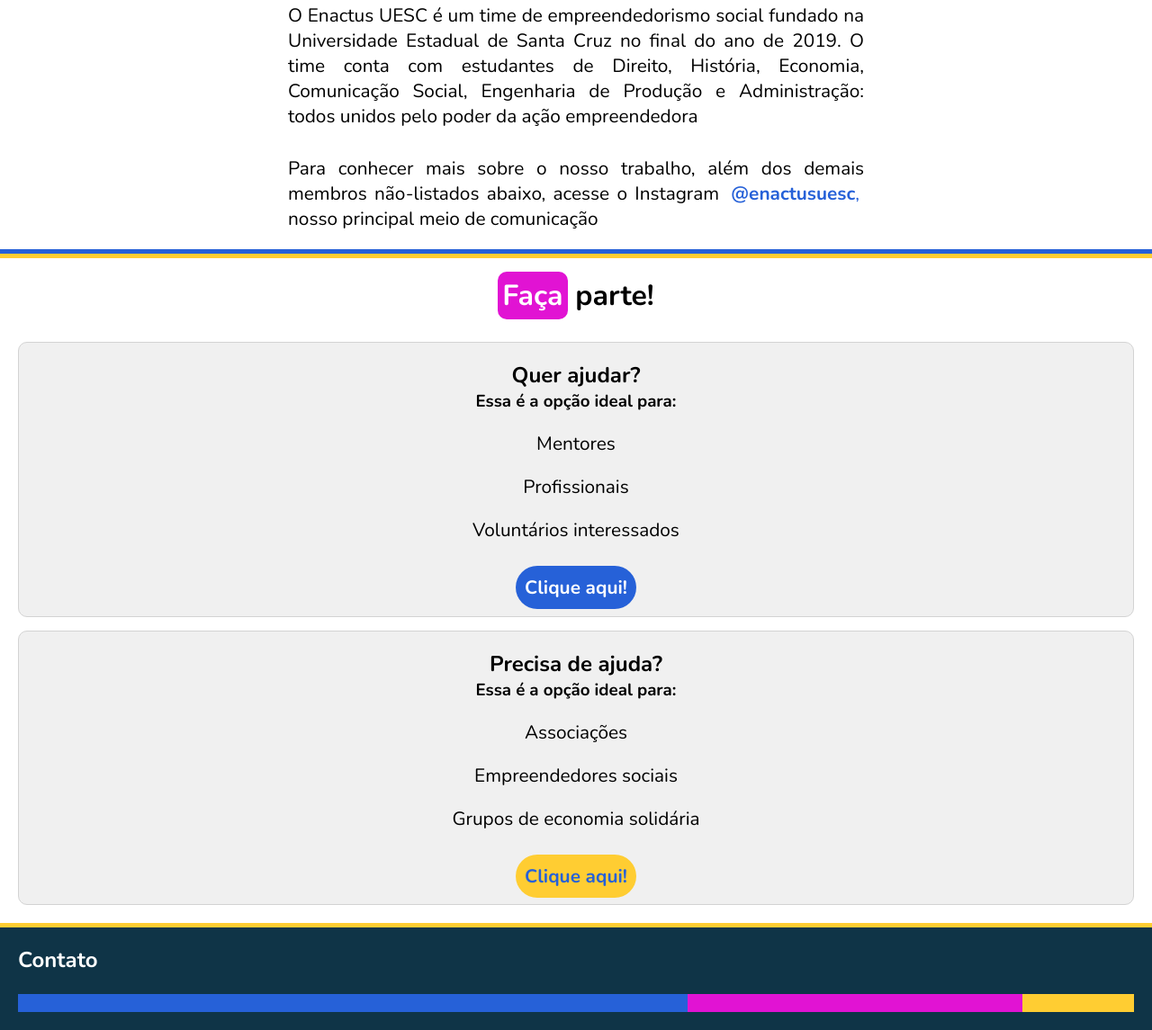
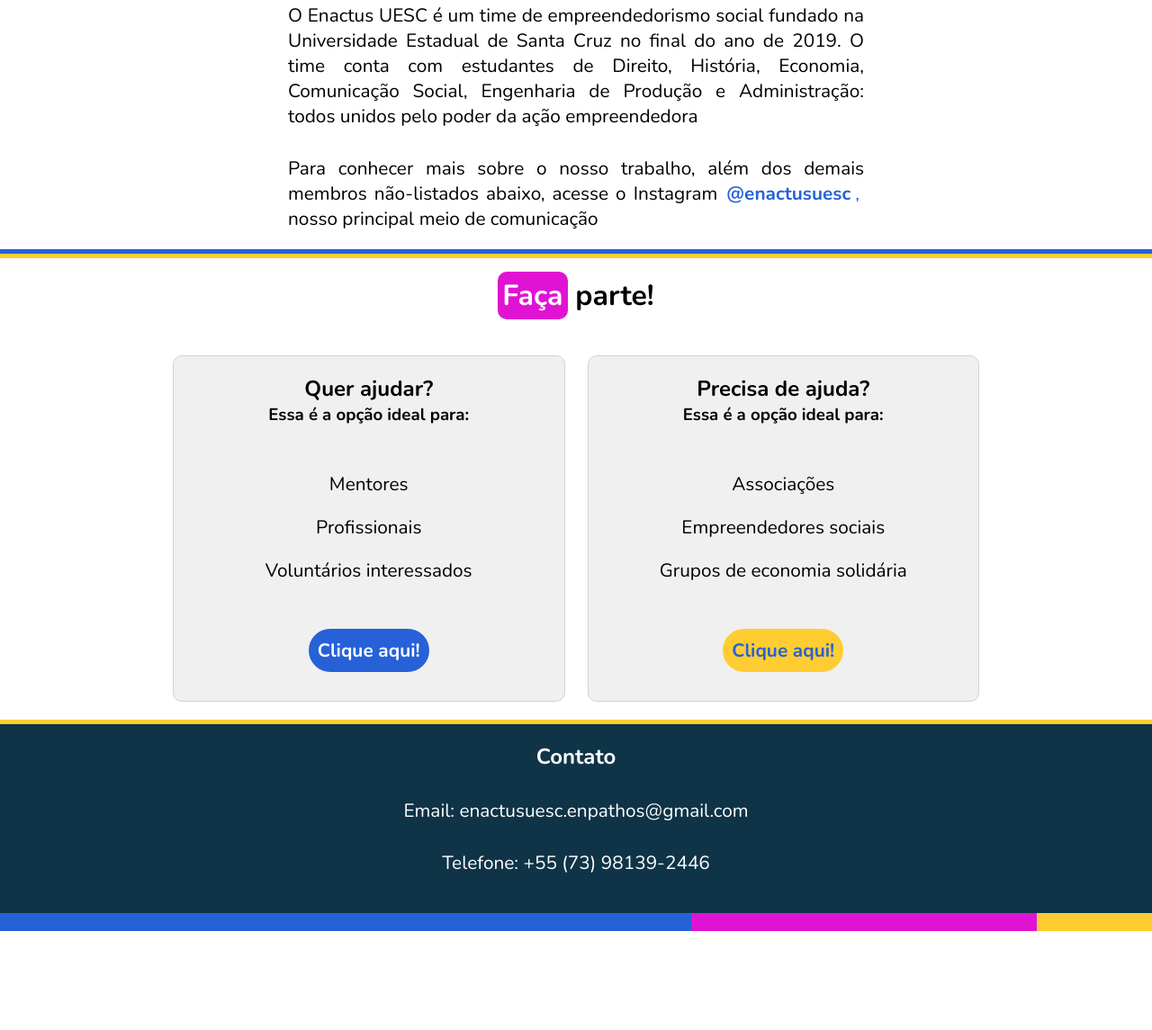
Before and after one commit to LipeeReis/enpathosv3, a plain HTML site: page index.html in a window 1280 px wide. Shown: the part 1436-2581 px from the top of the page at 90% size. After the commit the page ends 2471 px from the top, so only its background shows below. Drawn offline with nearby package versions, Linux system fonts and the light colour scheme.

```diff
--- a/index.html
+++ b/index.html
@@ -13,6 +13,7 @@
       href="https://fonts.googleapis.com/css2?family=Nunito:ital,wght@0,300;0,400;0,500;0,600;0,700;0,800;1,400;1,500;1,600;1,800&display=swap"
       rel="stylesheet"
     />
+    <link rel="shortcut icon" href="/assets/favicon/Enpathos - Favicon sem fundo.png" type="image/x-icon">
   </head>
   <body>
     <header>
@@ -37,7 +38,7 @@
             <a href="#subscription">Inscrições</a>
           </li>
           <li>
-            <a href="#">Contato</a>
+            <a href="#contact">Contato</a>
           </li>
         </ul>
       </nav>
@@ -62,17 +63,18 @@
         <div id="about-us">
           <h1>Sobre Nós</h1>
           <p>O Enactus UESC é um time de empreendedorismo social fundado na Universidade Estadual de Santa Cruz no final do ano de 2019. O time conta com estudantes de Direito, História, Economia, Comunicação Social, Engenharia de Produção e Administração: todos unidos pelo poder da ação empreendedora</p>
-          <p>Para conhecer mais sobre o nosso trabalho, além dos demais membros não-listados abaixo, acesse o Instagram <span><b>@enactusuesc</b>,</span> nosso principal meio de comunicação</p>
+          <p>Para conhecer mais sobre o nosso trabalho, além dos demais membros não-listados abaixo, acesse o Instagram<span><b><a href="https://www.instagram.com/enactusuesc/" target="_blank">@enactusuesc</a></b>,</span> nosso principal meio de comunicação</p>
         </div>
         <div id="subscription">
           <h1><span>Faça</span> parte!</h1>
+          <div class="cards">
             <div class="card cardOne">
               <h2>Quer ajudar?</h3>
                 <h3>Essa é a opção ideal para:</h3>
                   <p>Mentores</p>
                   <p>Profissionais</p>
                   <p>Voluntários interessados</p>
-              <a href="" onclick="alert('⚠️ | Ops...Esta opção ainda está sendo desenvolvida!')">Clique aqui!</a>
+              <a href="https://forms.gle/aY5kNZ9Q4LLKiHhi9" target="_blank" onclick="alert('📋 | Um formulário será aberto em uma nova aba')">Clique aqui!</a>
             </div>
             <div class="card cardTwo">
               <h2>Precisa de ajuda?</h2>
@@ -80,19 +82,24 @@
                   <p>Associações</p>
                   <p>Empreendedores sociais</p>
                   <p>Grupos de economia solidária</p>
-              <a href="" onclick="alert('⚠️ | Ops...Esta opção ainda está sendo desenvolvida!')">Clique aqui!</a>
+              <a href="https://forms.gle/p83J5ZZS5NyXgQii9" target="_blank" onclick="alert('📋 | Um formulário será aberto em uma nova aba')">Clique aqui!</a>
             </div>
+          </div>
         </div>
     </main>
     <footer>
-      <h2>Contato</h2>
-      <a href=""></a>
-      <div id="enpathos-flag">
-        <div class="box box1"></div>
-        <div class="box box2"></div>
-        <div class="box box3"></div>
+      <div id="contact">
+        <h2>Contato</h2>
+        <p>Email: enactusuesc.enpathos@gmail.com</p>
+        <p>Telefone: +55 (73) 98139-2446</p>
       </div>
+      <img src="" alt="">
     </footer>
+    <div id="enpathos-flag">
+      <div class="box box1"></div>
+      <div class="box box2"></div>
+      <div class="box box3"></div>
+    </div>
     <script
       type="module"
       src="https://unpkg.com/ionicons@7.1.0/dist/ionicons/ionicons.esm.js"
```
